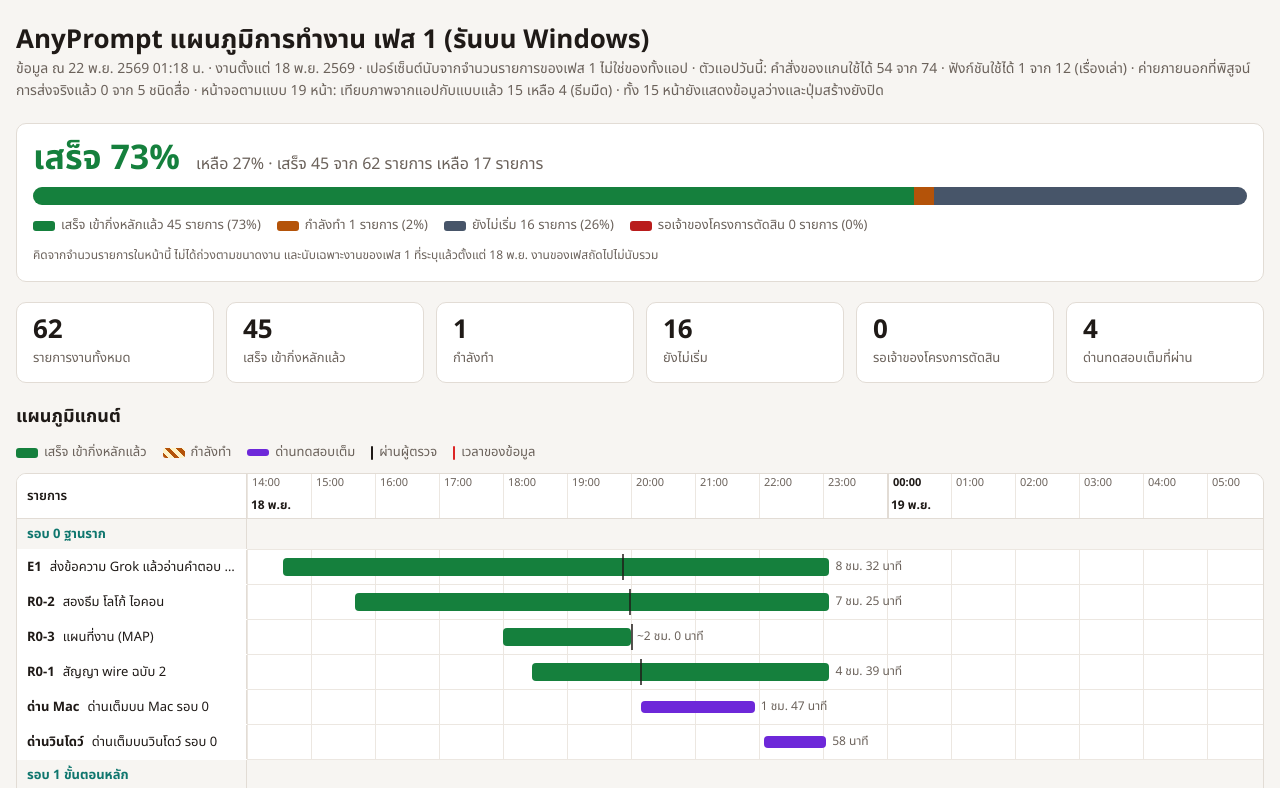
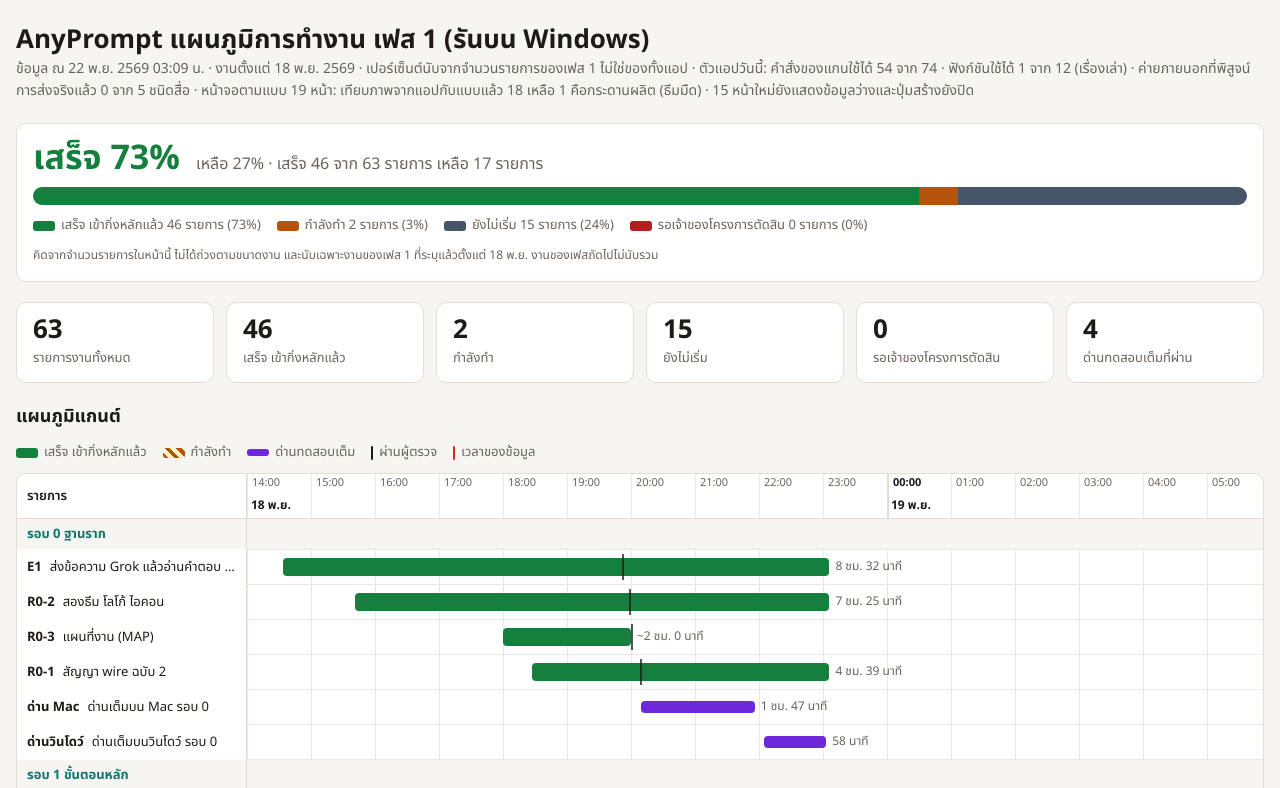
Before and after one commit to oldevill14/anyprompt-progress, a plain HTML site: page index.html in a window 1280 px wide. Shown: the top 788 px of the page. Drawn offline with Linux system fonts and the light colour scheme.

Commit message:
อัปเดต 22 พ.ย.: หน้าจอตามแบบ 18 จาก 19 หน้าลงกิ่งหลัก เหลือกระดานผลิต
Co-Authored-By: Claude Fable 5.2 <noreply@anthropic.com>

```diff
--- a/index.html
+++ b/index.html
@@ -90,7 +90,7 @@ footer{color:var(--mut);font-size:13px}
   <footer>เวลาเป็นเวลาไทย · เวลาที่มีเครื่องหมาย ~ เป็นเวลาโดยประมาณจากบันทึกของกัปตัน ที่เหลือมาจาก git หรือไฟล์บันทึกเวลาของชิ้นงาน · ครอบคลุมตั้งแต่รอบ 0 (18 พ.ย. 2569) · งานก่อนหน้านั้น (11 ถึง 17 พ.ย.) ยังไม่ได้ใส่ในแผนภูมินี้ · เฟส 1 เน้นให้แอปรันบน Windows ได้ก่อน รุ่นสำหรับ iOS ยังไม่มี · ผลเทสต์คือค่าที่กัปตันนับจาก log เอง ตัวที่ล้ม 1 ตัวบน Mac คือเทสต์ล็อกอินเว็บ (MAC-16) ที่ผ่านบนเครื่องวินโดว์</footer>
 </div>
 <script>
-const NOW='11-22 01:18', ASOF='22 พ.ย. 2569 01:18 น.';
+const NOW='11-22 03:09', ASOF='22 พ.ย. 2569 03:09 น.';
 const S={done:['เสร็จ','s-done'],work:['กำลังทำ','s-work'],wait:['ยังไม่เริ่ม','s-wait'],ask:['รอเจ้าของโครงการตัดสิน','s-ask'],gate:['ด่านผ่าน','s-done'],later:['เฟสถัดไป','s-later']};
 // g=กลุ่ม id n=ชื่อ w=ทำอะไร by=ผู้ทำ a=เริ่ม rv=ผ่านผู้ตรวจ b=เข้ากิ่งหลัก ap=เวลาประมาณ(1) rd=รอบผู้ตรวจ t=ผลที่นับ s=สถานะ note
 const D=[
@@ -155,9 +155,10 @@ const D=[
 {g:'ปิดรอบ 1 (กำลังทำ)',id:'P2',n:'ChatGPT ข้อความ เตรียมส่งจริง',w:'ไฟล์ของ ChatGPT ส่วนข้อความ หน้าจำลอง อ่านชื่อบัญชีก่อนส่ง',by:'Claude Opus',a:'11-21 14:07',rd:'ผู้ตรวจตีกลับ 1 รอบ แก้แล้ว รอตรวจซ้ำ',t:'วินโดว์ชุดเต็ม 2630 ผ่าน / 0 ล้ม (ก่อนรอบแก้)',s:'work',note:'แก้เรื่องชื่อบัญชีอาจหลุดผ่านภาพหน้าจอก่อนแตะบัญชีจริง · ยังไม่มีการส่งจริง'},
 {g:'หน้าจอตามแบบ (19 หน้า)',id:'SCR-A',n:'หน้าจากเมนูซ้าย 6 หน้า และโครงแอปใหม่',w:'คิวโพสต์ โพสต์แล้ว ผลงานของฉัน คลังสินค้า ถังขยะ คู่มือ · แถบบนและเมนูซ้ายตามแบบ',by:'Claude Opus',a:'11-21 21:15',b:'11-22 00:01',ap:1,rd:'กัปตันเทียบภาพจากแอปกับแบบทุกหน้า',t:'เทสต์หน้าจอ 1634 ผ่าน / 0 ล้ม · แอป desktop 175 ผ่าน / 0 ล้ม',s:'done',note:'หน้าเปิดดูได้ตามแบบ แต่ข้อมูลยังว่าง เพราะระบบหลังบ้านของหน้าเหล่านี้ยังไม่มี'},
 {g:'หน้าจอตามแบบ (19 หน้า)',id:'SCR-B',n:'หน้าตั้งค่างาน 9 หน้า',w:'หนัง ซีรีส์ ขายของ ออโต้ พอดแคสต์ มิวสิกวิดีโอ รีวิว ตัวละครเต้น ภาพเดี่ยว',by:'Claude Opus',a:'11-21 23:17',b:'11-22 01:15',ap:1,rd:'กัปตันเทียบภาพจากแอปกับแบบทุกหน้า',t:'เทสต์หน้าจอ 1704 ผ่าน / 0 ล้ม · แอป desktop 175 ผ่าน / 0 ล้ม',s:'done',note:'เลือกตัวเลือกได้ แผงสรุปเปลี่ยนตาม · ปุ่มสร้างยังปิดทุกหน้า เพราะระบบหลังบ้านของงาน 9 แบบยังไม่มี'},
-{g:'หน้าจอตามแบบ (19 หน้า)',id:'SCR-C',n:'หน้าแรก ตั้งค่าเรื่องเล่า กระดานผลิต ตั้งค่าบัญชี',w:'4 หน้าที่มีอยู่แล้วแต่ยังต่างจากแบบ',by:'',rd:'',t:'',s:'wait',note:'หน้าแรกต่างจากแบบมาก ต้องจัดใหม่'},
+{g:'หน้าจอตามแบบ (19 หน้า)',id:'SCR-C',n:'หน้าแรก ตั้งค่าเรื่องเล่า ตั้งค่าบัญชี',w:'จัดหน้าแรกใหม่ตามแบบ · ตัวหน้าเรื่องเล่าเป็นการ์ด · หน้าตั้งค่าตามแบบ',by:'Claude Opus',a:'11-22 01:26',b:'11-22 03:08',ap:1,rd:'กัปตันเทียบภาพจากแอปกับแบบ',t:'เทสต์หน้าจอ 1742 ผ่าน / 0 ล้ม · แอป desktop 175 ผ่าน / 0 ล้ม',s:'done',note:'ยังขาดภาพตัวอย่าง คำบรรยาย และไอคอนหมวด · สวิตช์เรื่องเงินยังอยู่ชั่วคราวในหน้าตั้งค่า'},
+{g:'หน้าจอตามแบบ (19 หน้า)',id:'SCR-BOARD',n:'กระดานผลิตตามแบบ',w:'ตารางฉาก 4 คอลัมน์ แผงฉากที่เลือก รายการกิจกรรม ปุ่มรวมเป็น MP4',by:'',rd:'',t:'',s:'wait',note:'ส่วนบนทำไว้แล้วบนกิ่งแยก ยังไม่ลงกิ่งหลัก'},
 {g:'ยังไม่เริ่ม',id:'E3',n:'Grok ภาพ ค่ายจริงตัวแรกของภาพ',w:'ตัวขับภาพผ่านหน้าเว็บ Grok',by:'',rd:'',t:'',s:'wait',note:'หลัง E2'},
-{g:'ปิดรอบ 1 (กำลังทำ)',id:'MONEY',n:'ถอดการคิดเงินออกจากแอป',w:'ไม่มีราคา ไม่มีเพดาน ทุกโมเดลของค่ายที่ใส่คีย์ใช้ได้ ค่ายรับคำเรียกก็ทำงาน',by:'Claude',a:'11-21 10:25',rd:'',t:'',s:'wait',note:'เจ้าของโครงการสั่ง 21 พ.ย. · ไล่จุดในโค้ดเสร็จ 72 จุด · เริ่มแก้หลังโควตารีเซ็ต 24 พ.ย.'},
+{g:'ปิดรอบ 1 (กำลังทำ)',id:'MONEY',n:'ถอดการคิดเงินออกจากแอป',w:'ไม่มีราคา ไม่มีเพดาน ทุกโมเดลของค่ายที่ใส่คีย์ใช้ได้ ค่ายรับคำเรียกก็ทำงาน',by:'Claude',a:'11-21 10:25',rd:'',t:'',s:'work',note:'เริ่มแก้หลังบ้าน 22 พ.ย. 02:36 · ทุกโมเดลที่ค่ายส่งมาใช้ได้ ไม่คิดราคา · หน้าจอถอดตามหลัง'},
 {g:'รอเจ้าของโครงการตัดสิน',id:'VOICE',n:'แหล่งเสียงบรรยายไทย',w:'เสียงยังเป็นของจำลอง แอปจริงจึงรันจนจบไม่ได้',by:'',rd:'',t:'',a:'11-19 09:55',b:'11-19 16:00',s:'done',note:'ตัดสินแล้ว 19 พ.ย.: ใช้ Gemini TTS'},
 {g:'ยังไม่เริ่ม',id:'PACK',n:'เนื้อหาระดับแนวย่อยในชุดเรื่อง',w:'ให้แนวย่อยที่เลือกมีผลต่อเรื่องจริง',by:'',rd:'',t:'',s:'wait',note:'อนุมัติแล้ว ทำหลังปิดรอบ 1'},
 {g:'เฟสถัดไป (ไม่นับในเปอร์เซ็นต์ของเฟส 1)',id:'iOS',n:'รุ่นสำหรับรันบน iOS',w:'ยังไม่มีในแผนเฟส 1 ซึ่งเน้นให้รันบน Windows ได้ก่อน',by:'',rd:'',t:'',s:'later',note:'ยังไม่ได้วางแผนรายละเอียด'}
@@ -168,7 +169,7 @@ const x=s=>(mins(s)-mins(T0))/60*PXH;
 const th=s=>{const [d,t]=s.split(' ');return d.split('-')[1]+' พ.ย. '+t};
 const dur=(a,b)=>{const m=mins(b)-mins(a);return (m>=60?Math.floor(m/60)+' ชม. ':'')+(m%60)+' นาที'};
 const el=(t,c,v)=>{const e=document.createElement(t);if(c)e.className=c;if(v!=null)e.textContent=v;return e};
-document.getElementById('asof').textContent='ข้อมูล ณ '+ASOF+' · งานตั้งแต่ 18 พ.ย. 2569 · เปอร์เซ็นต์นับจากจำนวนรายการของเฟส 1 ไม่ใช่ของทั้งแอป · ตัวแอปวันนี้: คำสั่งของแกนใช้ได้ 54 จาก 74 · ฟังก์ชันใช้ได้ 1 จาก 12 (เรื่องเล่า) · ค่ายภายนอกที่พิสูจน์การส่งจริงแล้ว 0 จาก 5 ชนิดสื่อ · หน้าจอตามแบบ 19 หน้า: เทียบภาพจากแอปกับแบบแล้ว 15 เหลือ 4 (ธีมมืด) · ทั้ง 15 หน้ายังแสดงข้อมูลว่างและปุ่มสร้างยังปิด';
+document.getElementById('asof').textContent='ข้อมูล ณ '+ASOF+' · งานตั้งแต่ 18 พ.ย. 2569 · เปอร์เซ็นต์นับจากจำนวนรายการของเฟส 1 ไม่ใช่ของทั้งแอป · ตัวแอปวันนี้: คำสั่งของแกนใช้ได้ 54 จาก 74 · ฟังก์ชันใช้ได้ 1 จาก 12 (เรื่องเล่า) · ค่ายภายนอกที่พิสูจน์การส่งจริงแล้ว 0 จาก 5 ชนิดสื่อ · หน้าจอตามแบบ 19 หน้า: เทียบภาพจากแอปกับแบบแล้ว 18 เหลือ 1 คือกระดานผลิต (ธีมมืด) · 15 หน้าใหม่ยังแสดงข้อมูลว่างและปุ่มสร้างยังปิด';
 const work=D.filter(d=>d.s!=='gate'&&d.s!=='later');
 const cnt=k=>work.filter(d=>d.s===k).length;
 const doneM=work.filter(d=>d.s==='done'&&d.a&&d.b).map(d=>mins(d.b)-mins(d.a));
```
